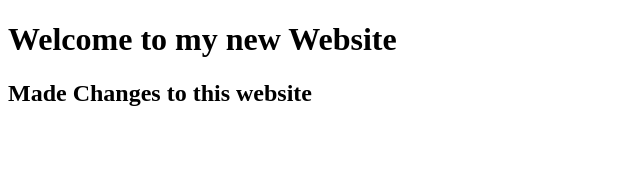
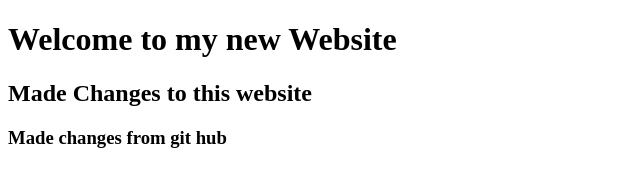
Before and after one commit to MarMorales91/Hello, a plain HTML site: page index.html in a window 1280 px wide. Shown: the whole page, without its empty margins (0-640 px from the left). Drawn offline with Linux system fonts and the light colour scheme.

Commit message:
Update index.html
Added an h3 to the file, this is a test

```diff
--- a/index.html
+++ b/index.html
@@ -10,6 +10,7 @@
     <heading>
         <h1>Welcome to my new Website</h1>
         <h2>Made Changes to this website</h2>
+        <h3>Made changes from git hub<h3>
     </heading>
 </body>
 </html>
```
